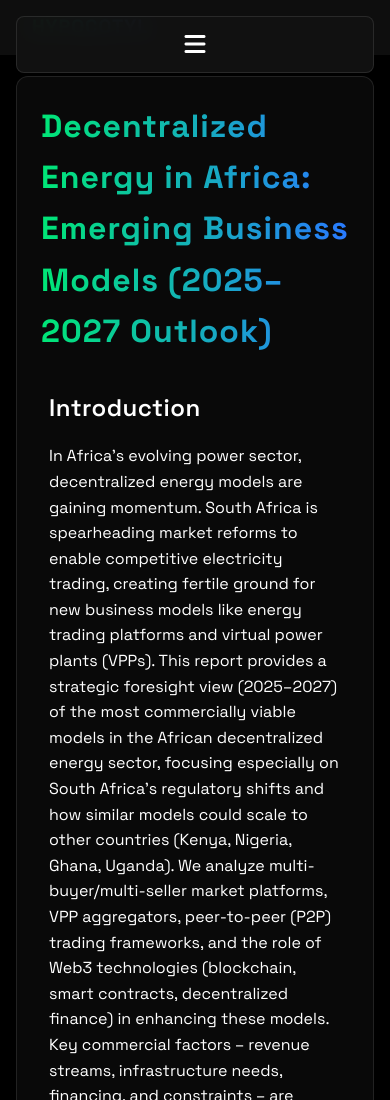
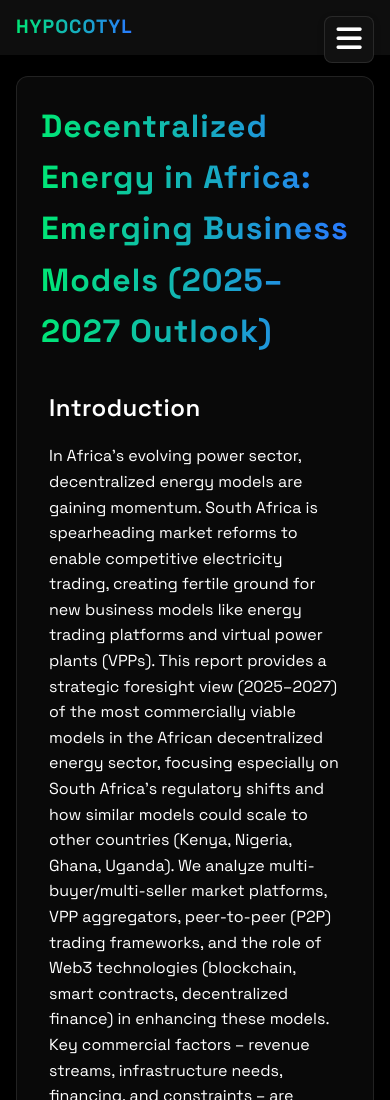
Before and after one commit to AsobaCloud/hypocotyl, a plain HTML site: page energy.html in a window 390 px wide. Shown: the top 1100 px of the page. Drawn offline with nearby package versions, Linux system fonts and the light colour scheme.

Commit message:
cosmetic fixes

```diff
--- a/energy.html
+++ b/energy.html
@@ -99,11 +99,10 @@
     }
     .navbar-container {
       display: flex;
+      align-items: center;
       justify-content: space-between;
-      align-items: center;
-      max-width: 1400px;
-      margin: 0 auto;
-      padding: 0 2rem;
+      width: 100%;
+      padding: 0 1rem;
     }
     .navbar-logo {
       font-size: 1.5rem;
@@ -116,7 +115,10 @@
       text-decoration: none;
       white-space: nowrap;
       overflow: visible;
-      font-family: 'Space Grotesk', -apple-system, BlinkMacSystemFont, 'Segoe UI', Roboto, Oxygen, Ubuntu, Cantarell, sans-serif;
+      border: none;
+      background-color: transparent;
+      padding: 0;
+      margin: 0;
     }
     .navbar-links {
       display: flex;
@@ -276,20 +278,27 @@
     }
     /* Mobile Menu Button */
     .mobile-menu-btn {
-      display: block;
-      background: rgba(18, 18, 18, 0.95);
-      backdrop-filter: blur(10px);
-      border: 1px solid rgba(255, 255, 255, 0.1);
-      color: var(--light-text);
-      font-size: 1.5rem;
-      padding: 0.75rem;
-      border-radius: 8px;
-      cursor: pointer;
-      transition: all 0.3s ease;
+      display: flex;
+      align-items: center;
+      justify-content: center;
       position: fixed;
       top: 1rem;
       right: 1rem;
       z-index: 1000;
+      background: rgba(18, 18, 18, 0.95);
+      border: 1px solid rgba(255, 255, 255, 0.1);
+      color: var(--light-text);
+      font-size: 1.8rem;
+      padding: 0.5rem 0.7rem;
+      border-radius: 8px;
+      cursor: pointer;
+      transition: all 0.3s ease;
+      box-shadow: 0 2px 8px rgba(0,0,0,0.08);
+    }
+    .mobile-menu-btn i {
+      margin: 0;
+      padding: 0;
+      background: none;
     }
     .mobile-menu-btn:hover {
       background: rgba(255, 255, 255, 0.1);
@@ -359,11 +368,14 @@
         padding: 1rem;
       }
       .mobile-menu-btn {
-        display: block;
+        display: flex;
+        align-items: center;
+        justify-content: center;
         position: fixed;
         top: 1rem;
-        left: 1rem;
+        right: 1rem;
         z-index: 1000;
+        margin: 0;
       }
       .chapter {
         padding: 1.5rem;
@@ -382,15 +394,21 @@
         overflow: visible;
       }
       .mobile-menu-btn {
-        display: block;
-        margin-left: auto;
-        vertical-align: middle;
-        z-index: 101;
+        display: flex;
+        align-items: center;
+        justify-content: center;
+        position: fixed;
+        top: 1rem;
+        right: 1rem;
+        z-index: 1000;
+        margin: 0;
       }
       .navbar-container {
         flex-direction: row;
         align-items: center;
         justify-content: space-between;
+        width: 100%;
+        padding: 0 1rem;
       }
       .navbar {
         padding: 0.75rem 0;
@@ -541,6 +559,11 @@
         display: inline-block;
         max-width: none;
         height: auto;
+      }
+    }
+    @media (min-width: 769px) {
+      .mobile-menu-btn {
+        display: none !important;
       }
     }
   </style>
```
